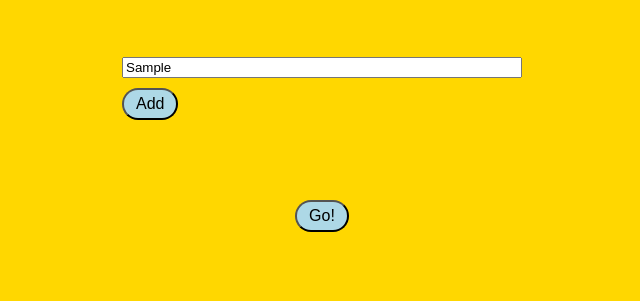
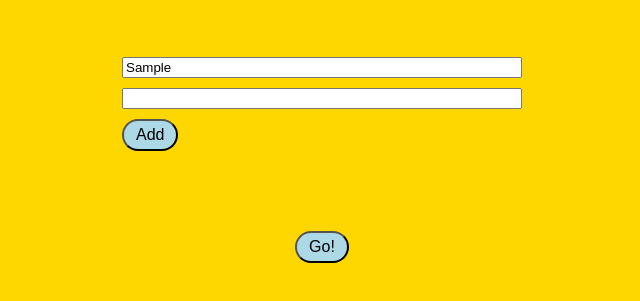
Before and after one commit to Najna30/Help-me-choose, a plain HTML site: page index.html in a window 1280 px wide. Both pictures are taken after typing "Sample" into the empty fields and a click on the button "Add". Shown: the part 227-528 px from the top of the page, without its empty margins (318-958 px from the left). Drawn offline with nearby package versions, Linux system fonts and the light colour scheme.

Commit message:
Add option jQuery

```diff
--- a/index.html
+++ b/index.html
@@ -17,7 +17,20 @@
         </div>
         <button class="addOption">Add</button>
     </div>
+    <div class="resultSection"></div>
     <button>Go!</button>
+    <script src="https://code.jquery.com/jquery-3.3.1.min.js"></script>
+    <script>
+        $(function() {
+            $('.resultSection').hide()
+
+            var addOption = function() {
+                $('.inputs').append('<input></intput>')
+            }
+
+            $('.addOption').click(addOption)
+        })
+    </script>
 </body>
 
 </html>
```
